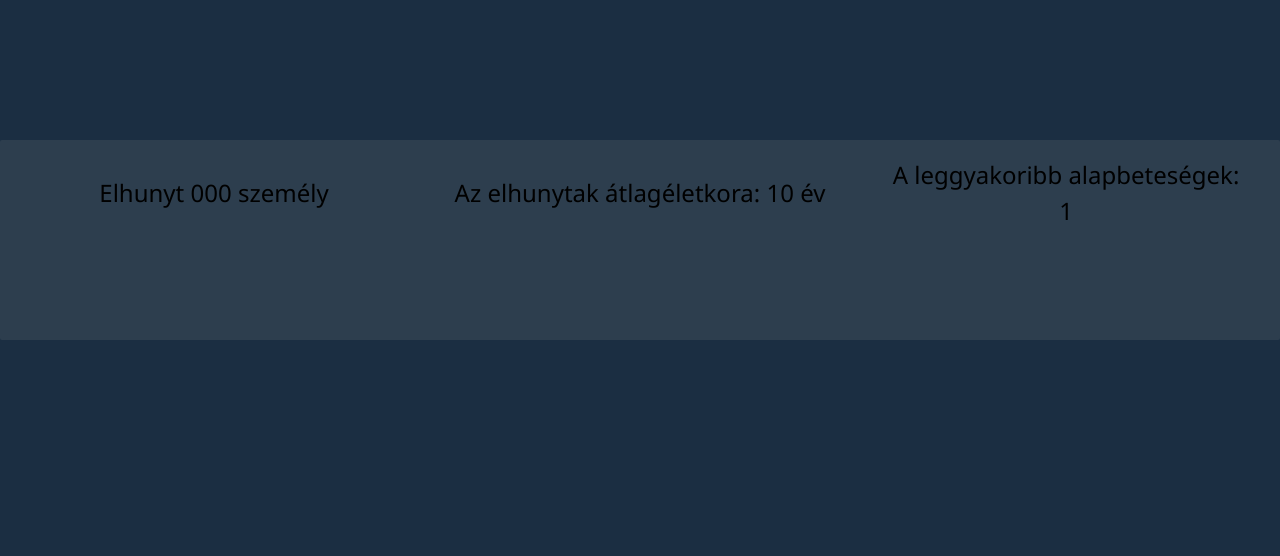
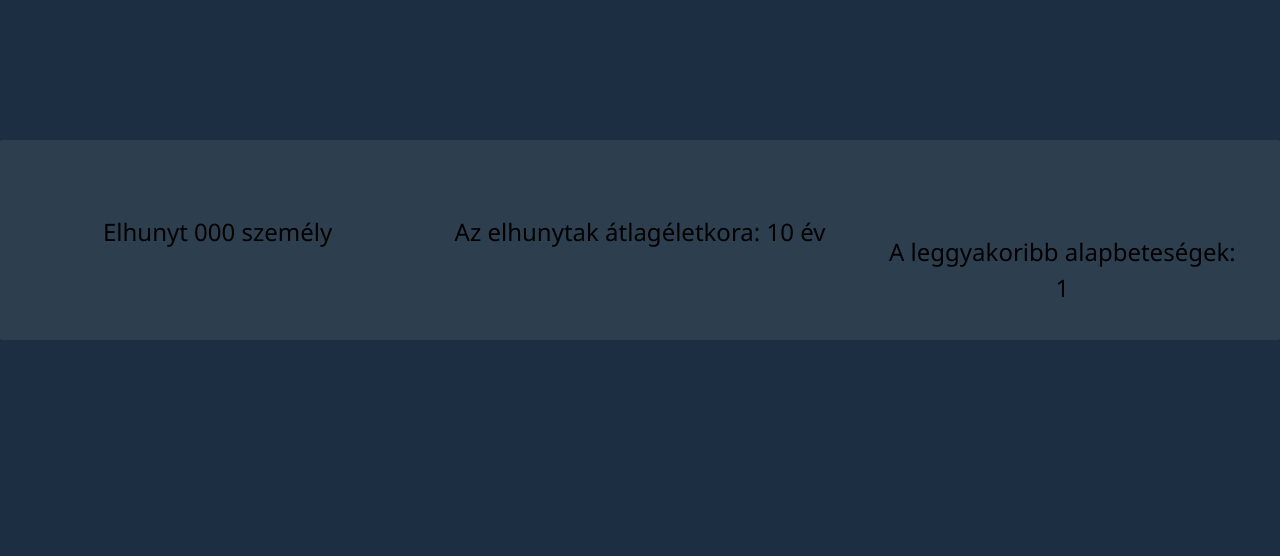
Before and after one commit to MartonCsizmazia/corona_app, a Flask app: template templates/index.html in a window 1280 px wide; the page is wider, and only the part inside the window is pictured. Shown: the top 556 px of that part. Run offline with Flask 2, Linux system fonts and the light colour scheme; the template is opened without the code that fills it: most values are stand-ins (such as "Sample title", 1, 10 or a date in 2020); lists and menus that the app fills with data are empty; some libraries are stand-ins or nearby versions.

Commit message:
positions taken out from table

```diff
--- a/static/css/styles.css
+++ b/static/css/styles.css
@@ -34,12 +34,36 @@ h1  {
   overflow: hidden;
 }
 .old-text,
-.new-text  {
-  display: block;
+.new-text {
+    display: block;
+}
 
+.bottombox1 {
+    bottom:40%;
+    right:33%;
+    width:100%;
+    text-align:center;
+    position: fixed;
 }
+
+.bottombox2 {
+    bottom:40%;
+    left:0;
+    width:100%;
+    text-align:center;
+    position: fixed;
+}
+
+.bottombox3 {
+    bottom:12%;
+    left:33%;
+    width:100%;
+    text-align:center;
+    position: fixed;
+}
+
 .old-text  {
-
+    text-align: center;
     height: auto;
     opacity: 1;
     width: auto;
--- a/templates/index.html
+++ b/templates/index.html
@@ -22,26 +22,26 @@
 
 <body style = "background: #1b2e42;">
     <div class="info-zone">
-        <table style="width:100%">
         <div class="old-text">
-                <th style="width: 33%">
-                    <div class="w3-container old-text" >
+
+            <div class="w3-container old-text " >
+                <div class ="bottombox1">
                     <h3>
-                        Elhunyt {{number_of_deaths}} személy<br>
+                    Elhunyt {{number_of_deaths}} személy
                     </h3>
                 </div>
-                </th>
+            </div>
 
-                <th style="width: 33%">
             <div class="w3-container old-text" >
+                <div class ="bottombox2">
                     <h3>
-                        Az elhunytak átlagéletkora: {{ average }} év<br>
+                    Az elhunytak átlagéletkora: {{ average }} év
                     </h3>
                 </div>
-                </th>
+            </div>
 
-                <th style="width: 33%">
             <div class="w3-container old-text" >
+                <div class ="bottombox3">
                     <h3>
                     A leggyakoribb alapbeteségek:<br>
                     {% for item in most_common %}
@@ -49,9 +49,9 @@
                      {% endfor %}
                     </h3>
                  </div>
-                </th>
             </div>
-        </table>
+
+        </div>
         <div class="new-text">
             <h1 class="title">
                 Az adatok a  <a href="https://koronavirus.gov.hu/elhunytak" >koronavirus.gov.hu/elhunytak</a> weblapról származnak, látogassa meg a további információkért
```
Also changed, not shown: 1 other file. Lines whose indentation alone changed are shown as unchanged.
